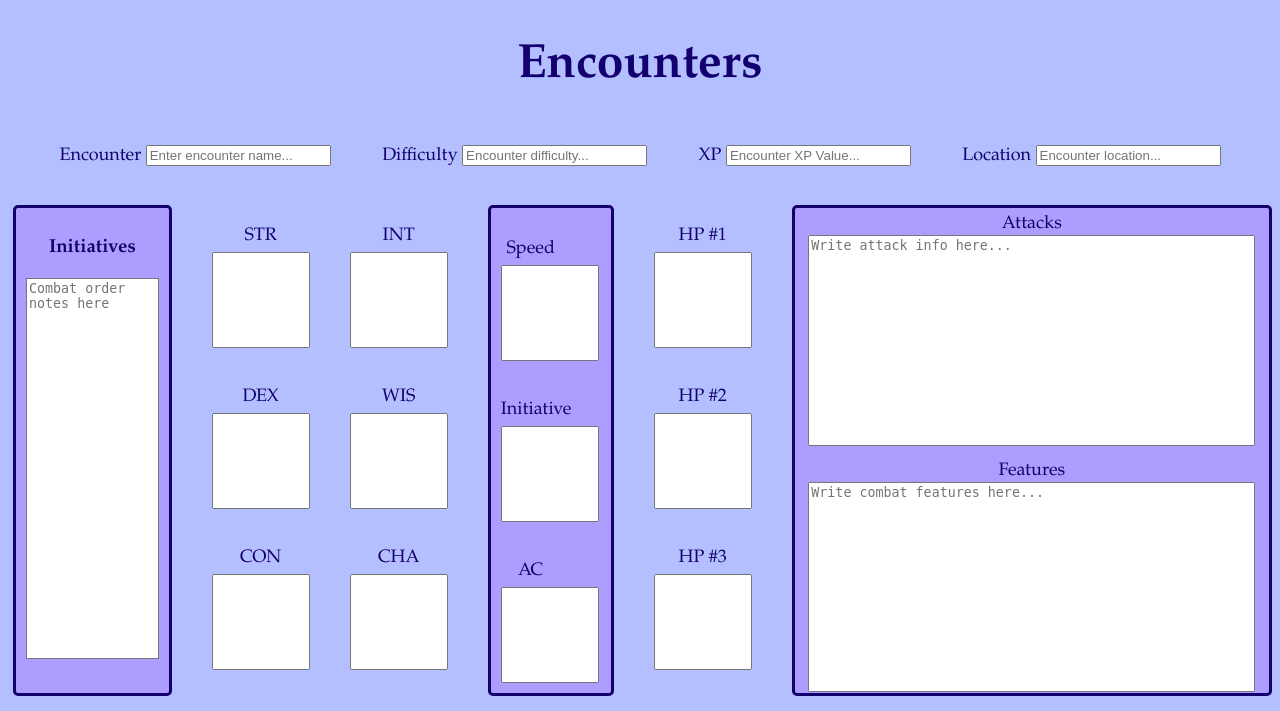
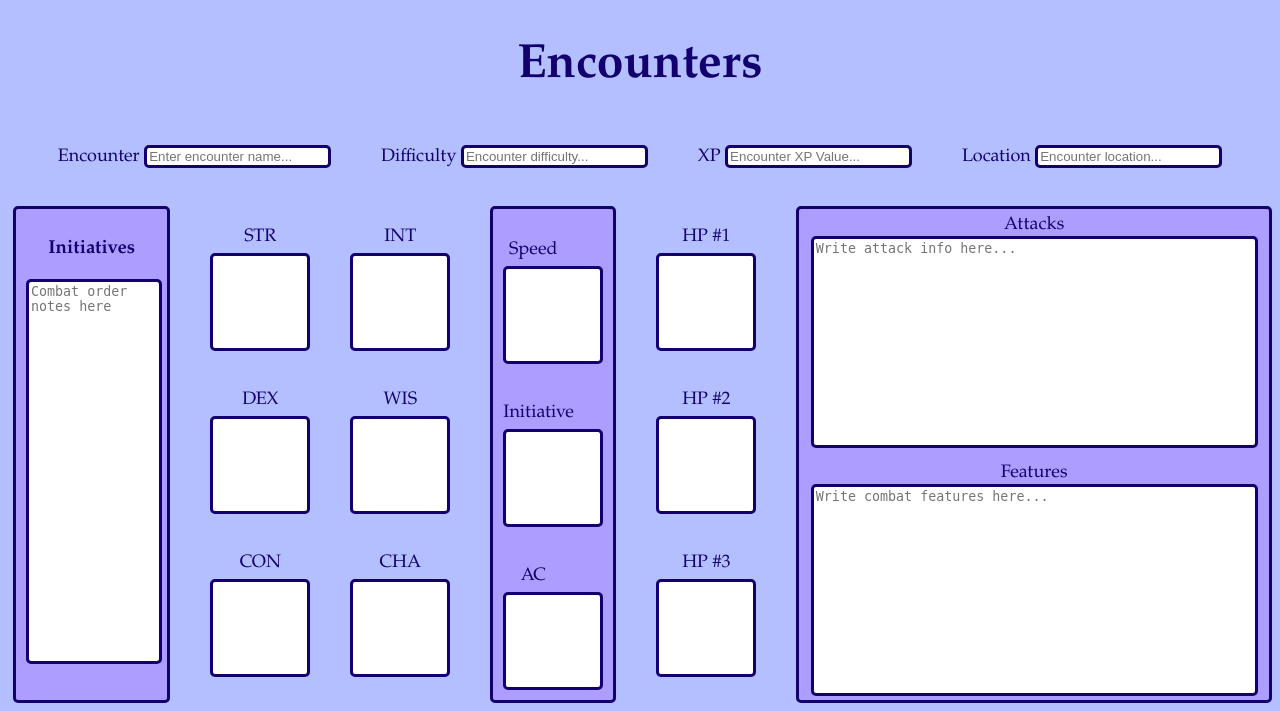
Before and after one commit to zward2-git/COSC-231-DnD-Project, a Flask app: page /encounters in a window 1280 px wide. Shown: the part 519-1230 px from the top of the page. Run offline with Flask 3, Linux system fonts and the light colour scheme.

Commit message:
Minor change that I forgot on encounters page

```diff
--- a/WebDev/static/CSS/Encounters.css
+++ b/WebDev/static/CSS/Encounters.css
@@ -119,7 +119,7 @@ label {
 #attacks {
     width : 95%;
     resize : none;
-    height : 43%;
+    height : 42%;
     margin-bottom : 10px;
 }
 #attackBox {
@@ -136,7 +136,7 @@ label {
 #features {
     width : 95%;
     resize : none;
-    height : 43%;
+    height : 42%;
 }
 #attacksFeatures {
     border : 3px solid rgba(19, 0, 110);
@@ -149,6 +149,14 @@ label {
 }
 body {
     background-color : rgb(180, 191, 255);
+}
+input {
+    border : 3px solid rgba(19, 0, 110);
+    border-radius : 5px;
+}
+textarea {
+    border : 3px solid rgba(19, 0, 110);
+    border-radius : 5px;
 }
 
  /*
```
